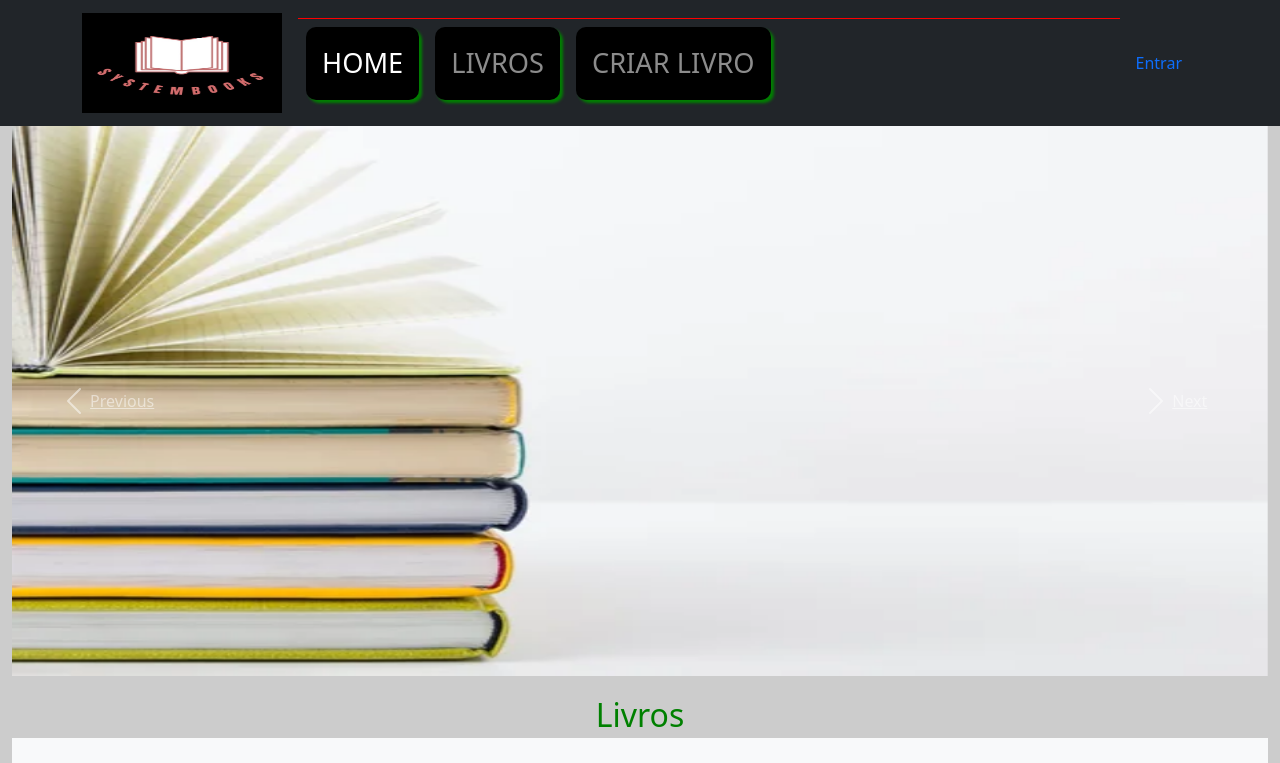
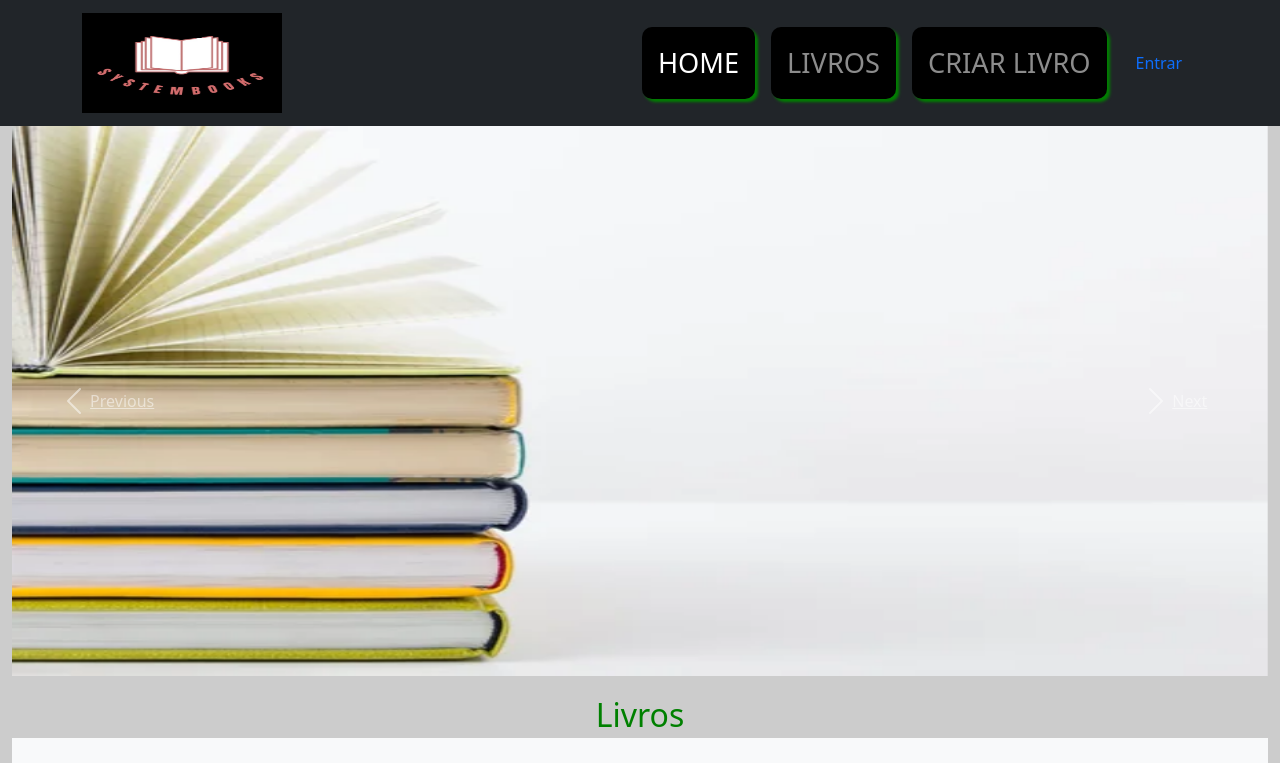
Before and after one commit to ironhack-sao-wdft/react-ironplate, a React (Create React App) app: page / in a window 1280 px wide. Shown: the top 763 px of the page. Built offline with nearby package versions, Linux system fonts and the light colour scheme.

Commit message:
estilizando navbar

```diff
--- a/src/assets/styles/index.css
+++ b/src/assets/styles/index.css
@@ -1,10 +1,10 @@
-.navbar-nav {
-  display: flex;
-  justify-content: end;
-}
+
 
 .navbar-collapse {
-  border-top: 1px solid red;
+  display: flex;
+  justify-content: flex-end;
+  margin: 5px;
+
 }
 /* estilos da página principal app.js */
 .main {
@@ -61,8 +61,8 @@
 /*botão de editar na pagina de livros*/
 
 .btn-link {
-  background-color: yellow;
-  margin-right: 2px;
+  background-color: blue;
+  margin-left: 10px;
 }
 /*cor da fonte do link de ver detalhe*/
 
@@ -71,7 +71,7 @@
 }
 .botao-detalhe {
   border-radius: 5px;
-  margin-right: 2px;
+  margin-right: 10px;
 }
 .detalhes {
   margin-top: 20px;
--- a/src/components/Navbar.js
+++ b/src/components/Navbar.js
@@ -51,7 +51,9 @@ function Navbar() {
         <div>
           {loggedInUser.user._id ? (
             <>
-              <span className="mr-3">Bem-vindo, {loggedInUser.user.name}</span>
+              <span className="text-warning">
+                Bem-vindo, {loggedInUser.user.name}
+              </span>
 
               <button onClick={logout} className="btn btn-link">
                 Sair
--- a/src/pages/Livros/DetalheLivro.js
+++ b/src/pages/Livros/DetalheLivro.js
@@ -45,7 +45,7 @@ function DetalheLivro(props) {
           <Link
             to={`/edit-livro/${id}`}
             type="button"
-            className="btn btn-link  btn-warning"
+            className="btn btn-warning botao-detalhe"
           >
             Editar
           </Link>
```
